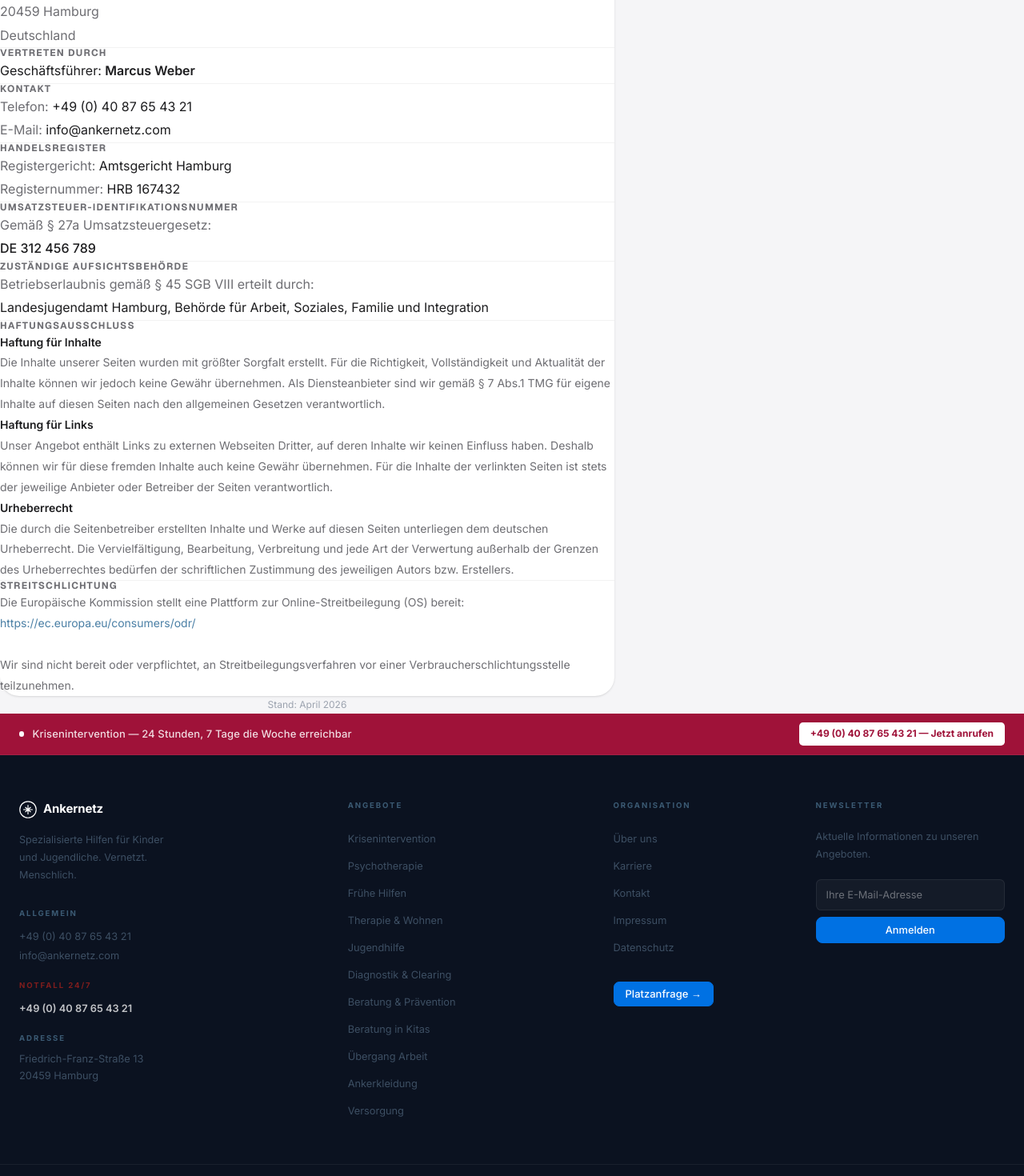
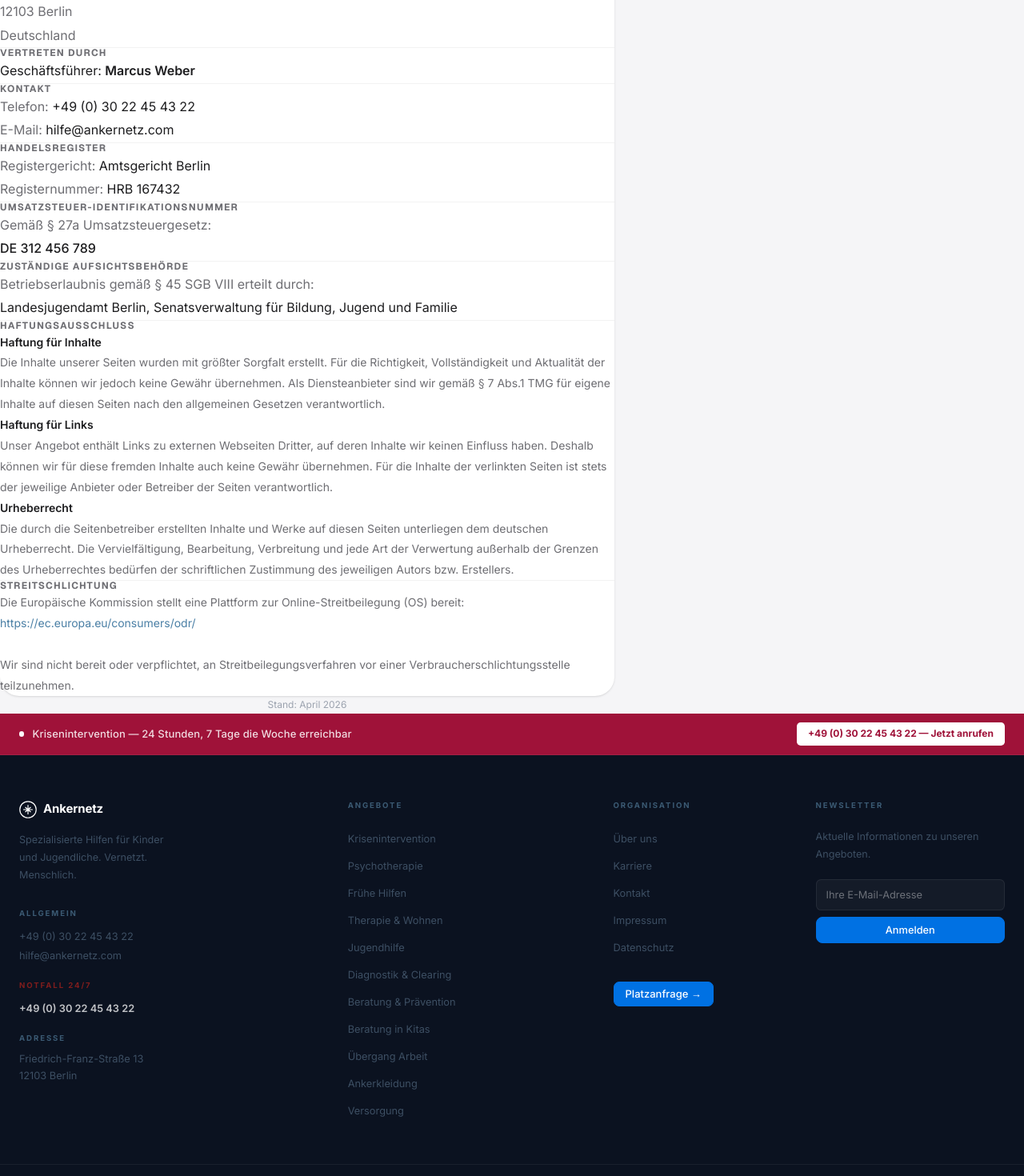
Before and after one commit to ankernetz/ankernetz, a Next.js app: page /impressum in a window 1280 px wide. Shown: the part 140-1610 px from the top of the page at 80% size. Built offline with nearby package versions, Linux system fonts and the light colour scheme.

Commit message:
Fix contact data across all pages (kontakt, impressum, datenschutz, footer, nav)

```diff
--- a/app/components/Footer.tsx
+++ b/app/components/Footer.tsx
@@ -58,8 +58,8 @@ export default function Footer() {
               Krisenintervention — 24 Stunden, 7 Tage die Woche erreichbar
             </p>
           </div>
-          <a href="tel:+4940876543210" style={{ fontSize: "0.75rem", fontWeight: 700, color: "#9f1239", background: "white", padding: "0.35rem 0.875rem", borderRadius: "0.3rem", textDecoration: "none", whiteSpace: "nowrap" }}>
-            +49 (0) 40 87 65 43 21 — Jetzt anrufen
+          <a href="tel:+4930224543220" style={{ fontSize: "0.75rem", fontWeight: 700, color: "#9f1239", background: "white", padding: "0.35rem 0.875rem", borderRadius: "0.3rem", textDecoration: "none", whiteSpace: "nowrap" }}>
+            +49 (0) 30 22 45 43 22 — Jetzt anrufen
           </a>
         </div>
       </div>
@@ -86,16 +86,16 @@ export default function Footer() {
             <div style={{ display: "flex", flexDirection: "column", gap: "1.125rem" }}>
               <div>
                 <p style={{ ...label, marginBottom: "0.4rem" }}>Allgemein</p>
-                <a href="tel:+4940876543210" style={link} className="footer-link">+49 (0) 40 87 65 43 21</a><br />
-                <a href="mailto:info@ankernetz.com" style={{ ...link, marginTop: "0.25rem", display: "inline-block" }} className="footer-link">info@ankernetz.com</a>
+                <a href="tel:+4930224543220" style={link} className="footer-link">+49 (0) 30 22 45 43 22</a><br />
+                <a href="mailto:hilfe@ankernetz.com" style={{ ...link, marginTop: "0.25rem", display: "inline-block" }} className="footer-link">hilfe@ankernetz.com</a>
               </div>
               <div>
                 <p style={{ ...label, marginBottom: "0.4rem", color: "#7f1d1d" }}>Notfall 24/7</p>
-                <a href="tel:+4940876543210" style={{ ...link, color: "rgba(255,255,255,0.75)", fontWeight: 600 }} className="footer-link">+49 (0) 40 87 65 43 21</a>
+                <a href="tel:+4930224543220" style={{ ...link, color: "rgba(255,255,255,0.75)", fontWeight: 600 }} className="footer-link">+49 (0) 30 22 45 43 22</a>
               </div>
               <div>
                 <p style={{ ...label, marginBottom: "0.4rem" }}>Adresse</p>
-                <p style={{ ...link, lineHeight: "1.65" }}>Friedrich-Franz-Straße 13<br />20459 Hamburg</p>
+                <p style={{ ...link, lineHeight: "1.65" }}>Friedrich-Franz-Straße 13<br />12103 Berlin</p>
               </div>
             </div>
           </div>
--- a/app/components/Navigation.tsx
+++ b/app/components/Navigation.tsx
@@ -106,7 +106,7 @@ export default function Navigation() {
           ))}
 
           {/* CTAs */}
-          <a href="tel:+49404087654321" className="btn btn-danger btn-sm flex items-center gap-1.5">
+          <a href="tel:+4930224543220" className="btn btn-danger btn-sm flex items-center gap-1.5">
             <span className="w-1.5 h-1.5 rounded-full bg-white animate-pulse flex-shrink-0" />
             Notfall 24/7
           </a>
@@ -199,7 +199,7 @@ export default function Navigation() {
       {menuOpen && (
         <div className="lg:hidden bg-white border-t border-[#F0F0F0] max-h-[85vh] overflow-y-auto">
           <div className="px-6 py-5">
-            <a href="tel:+49404087654321" className="btn btn-danger w-full mb-6 justify-center">
+            <a href="tel:+4930224543220" className="btn btn-danger w-full mb-6 justify-center">
               <span className="w-1.5 h-1.5 rounded-full bg-white animate-pulse" />
               Notfall 24/7 — Jetzt anrufen
             </a>
--- a/app/datenschutz/page.tsx
+++ b/app/datenschutz/page.tsx
@@ -49,9 +49,9 @@ export default function DatenschutzPage() {
             <div className="bg-[#F5F5F7] rounded-2xl p-5 text-[#1D1D1F]">
               <p className="font-semibold">Hwerk GmbH</p>
               <p>Friedrich-Franz-Straße 13</p>
-              <p>20459 Hamburg</p>
-              <p className="mt-2">Telefon: +49 (0) 40 87 65 43 21</p>
-              <p>E-Mail: info@ankernetz.com</p>
+              <p>12103 Berlin</p>
+              <p className="mt-2">Telefon: +49 (0) 30 22 45 43 22</p>
+              <p>E-Mail: hilfe@ankernetz.com</p>
             </div>
           </div>
 
@@ -136,7 +136,7 @@ export default function DatenschutzPage() {
             <p>
               Bei Fragen zum Datenschutz wenden Sie sich bitte an:<br />
               <strong className="text-[#1D1D1F]">Hwerk GmbH</strong><br />
-              Friedrich-Franz-Straße 13, 20459 Hamburg<br />
+              Friedrich-Franz-Straße 13, 12103 Berlin<br />
               E-Mail: <a href="mailto:datenschutz@ankernetz.com" className="text-[#4A7FA5] hover:underline">
                 datenschutz@ankernetz.com
               </a>
--- a/app/impressum/page.tsx
+++ b/app/impressum/page.tsx
@@ -17,7 +17,7 @@ export default function ImpressumPage() {
             </h2>
             <p className="text-[#1D1D1F] font-semibold text-lg mb-1">Hwerk GmbH</p>
             <p className="text-[#6E6E73]">Friedrich-Franz-Straße 13</p>
-            <p className="text-[#6E6E73]">20459 Hamburg</p>
+            <p className="text-[#6E6E73]">12103 Berlin</p>
             <p className="text-[#6E6E73]">Deutschland</p>
           </div>
 
@@ -33,8 +33,8 @@ export default function ImpressumPage() {
           <div className="pt-8 border-t border-black/5">
             <h2 className="text-xs font-bold uppercase tracking-widest text-[#6E6E73] mb-4">Kontakt</h2>
             <div className="space-y-1 text-[#6E6E73]">
-              <p>Telefon: <span className="text-[#1D1D1F]">+49 (0) 40 87 65 43 21</span></p>
-              <p>E-Mail: <span className="text-[#1D1D1F]">info@ankernetz.com</span></p>
+              <p>Telefon: <span className="text-[#1D1D1F]">+49 (0) 30 22 45 43 22</span></p>
+              <p>E-Mail: <span className="text-[#1D1D1F]">hilfe@ankernetz.com</span></p>
             </div>
           </div>
 
@@ -42,7 +42,7 @@ export default function ImpressumPage() {
           <div className="pt-8 border-t border-black/5">
             <h2 className="text-xs font-bold uppercase tracking-widest text-[#6E6E73] mb-4">Handelsregister</h2>
             <div className="space-y-1 text-[#6E6E73]">
-              <p>Registergericht: <span className="text-[#1D1D1F]">Amtsgericht Hamburg</span></p>
+              <p>Registergericht: <span className="text-[#1D1D1F]">Amtsgericht Berlin</span></p>
               <p>Registernummer: <span className="text-[#1D1D1F]">HRB 167432</span></p>
             </div>
           </div>
@@ -65,7 +65,7 @@ export default function ImpressumPage() {
             </h2>
             <p className="text-[#6E6E73]">
               Betriebserlaubnis gemäß § 45 SGB VIII erteilt durch:<br />
-              <span className="text-[#1D1D1F]">Landesjugendamt Hamburg, Behörde für Arbeit, Soziales, Familie und Integration</span>
+              <span className="text-[#1D1D1F]">Landesjugendamt Berlin, Senatsverwaltung für Bildung, Jugend und Familie</span>
             </p>
           </div>
 
--- a/app/kontakt/page.tsx
+++ b/app/kontakt/page.tsx
@@ -21,20 +21,20 @@ export default function KontaktPage() {
           {[
             {
               titel: "Telefon",
-              wert: "+49 (0) ___ ___",
+              wert: "+49 (0) 30 22 45 43 22",
               sub: "Montag – Freitag, 8–18 Uhr",
               note: "Krisennotfall: 24/7 erreichbar",
             },
             {
               titel: "E-Mail",
-              wert: "info@ankernetz.com",
+              wert: "hilfe@ankernetz.com",
               sub: "Antwort innerhalb von 24 Stunden",
               note: null,
             },
             {
               titel: "Adresse",
               wert: "Ankernetz",
-              sub: "Musterstraße 1, 00000 Stadt",
+              sub: "Friedrich-Franz-Straße 13, 12103 Berlin",
               note: "Termine nach Vereinbarung",
             },
           ].map((k) => (
@@ -158,7 +158,7 @@ export default function KontaktPage() {
             Wir reagieren schnell.
           </p>
           <a
-            href="tel:+49000000"
+            href="tel:+4930224543220"
             className="inline-block px-8 py-3.5 bg-white text-[#1A1A2E] font-semibold rounded-full text-sm hover:bg-white/90 transition-colors"
           >
             Jetzt anrufen
```
